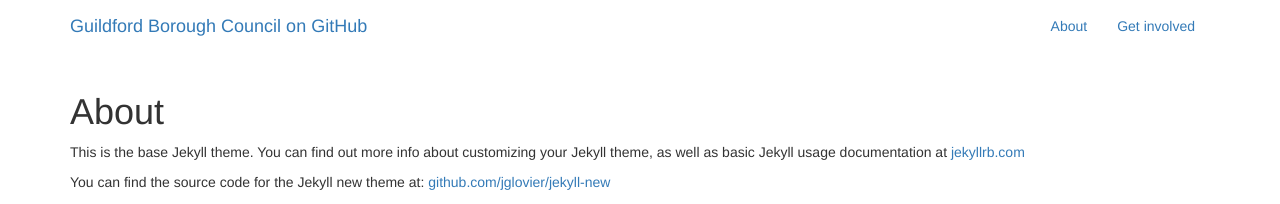
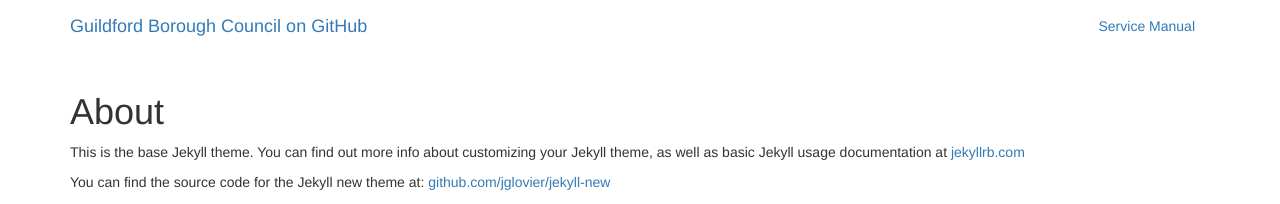
Before and after one commit to BforBen/guildfordbc.github.io, a Jekyll site: the page built from about.md, in a window 1280 px wide. Shown: the top 204 px of the page. Built offline with Jekyll 4.4.1, drawn with Linux system fonts in a browser that asks for light colours; nearby versions of some CDN libraries; some web fonts are replaced.

Commit message:
Update header links and set noindex

```diff
--- a/_includes/header.html
+++ b/_includes/header.html
@@ -15,8 +15,7 @@
         </div>
         <div class="collapse navbar-collapse">
             <ul class="nav navbar-nav navbar-right">
-                <li><a href="about.html">About</a></li>
-                <li><a href="get-involved.html">Get involved</a></li>
+                <li><a href="{{ site.baseurl }}/service-manual/">Service Manual</a></li>
             </ul>
         </div>
     </div>
--- a/_layouts/default.html
+++ b/_layouts/default.html
@@ -10,6 +10,7 @@
     <link rel="stylesheet" href="//maxcdn.bootstrapcdn.com/bootstrap/3.2.0/css/bootstrap.min.css">
     <link href="//fonts.googleapis.com/css?family=Droid+Sans:400,700" rel="stylesheet">
     <link rel="stylesheet" href="{{ 'css/main.css' | prepend: site.baseurl }}">
+    <meta name="ROBOTS" content="NOINDEX">
 </head>
 <body>
 {% include header.html %}
```
